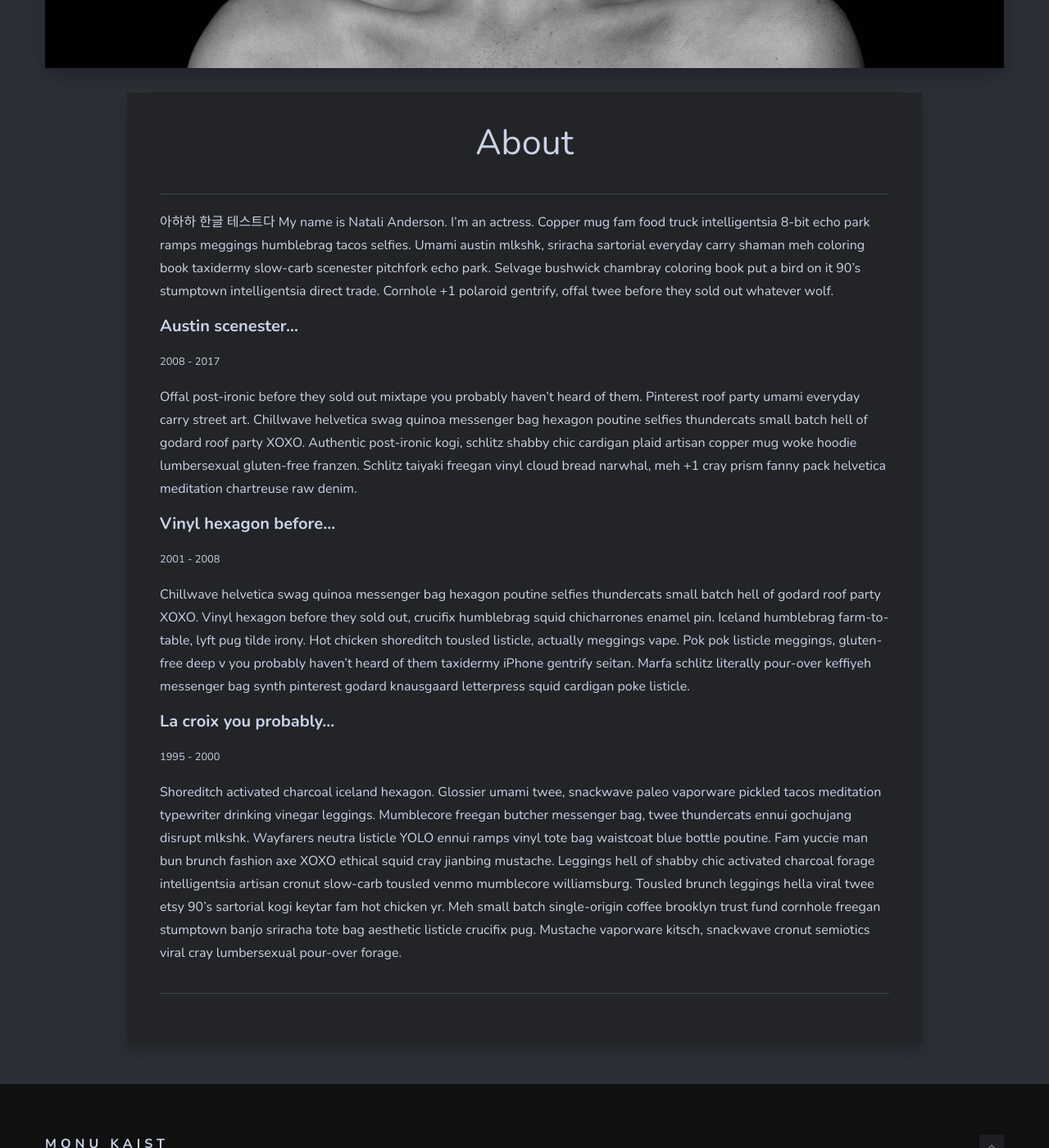
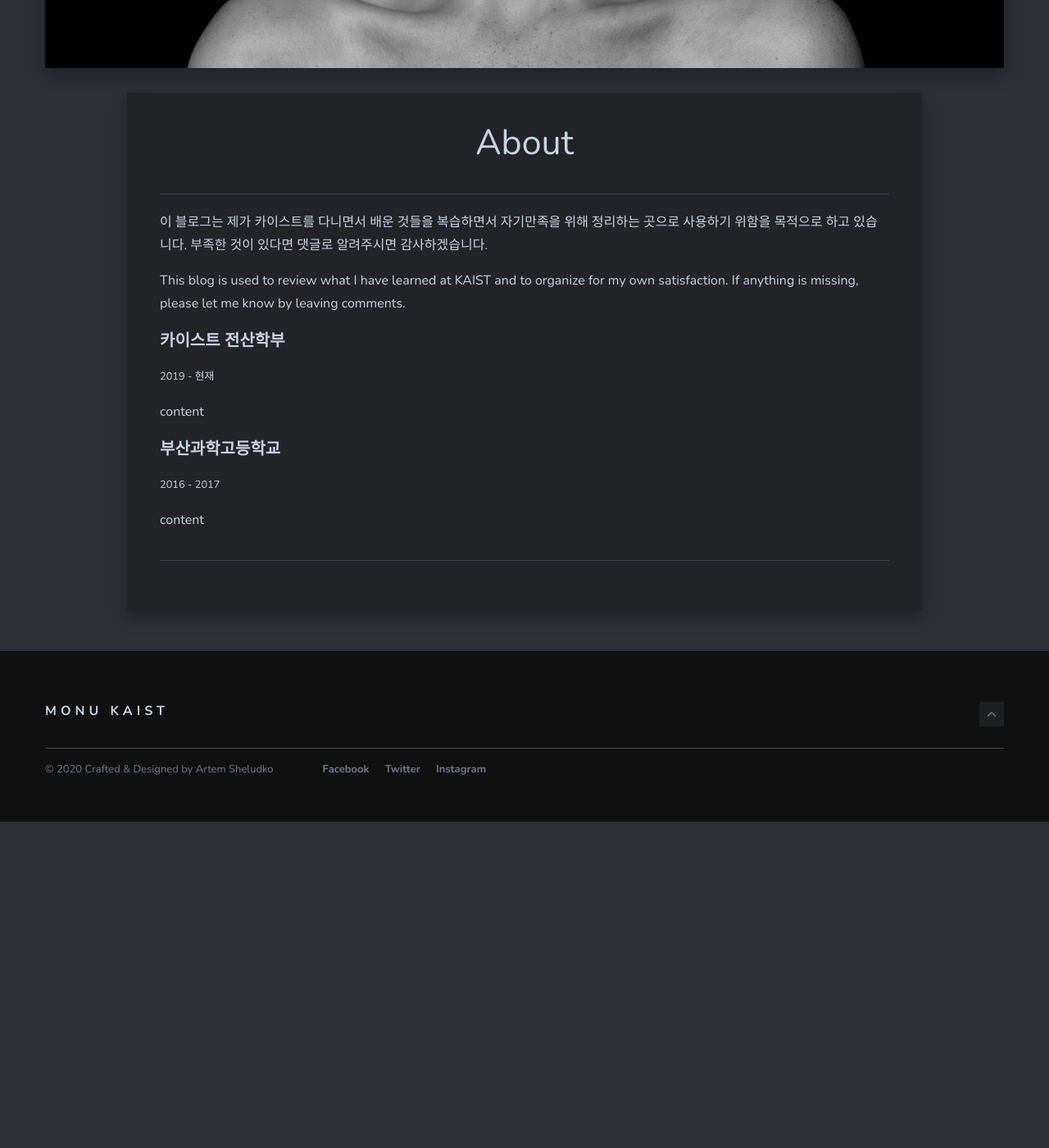
Before and after one commit to YiSeongYeop/yiseongyeop.github.io, a Jekyll site: the page built from _pages/about.md, in a window 1280 px wide and 1400 px high, scrolled down 612 px. Shown: the whole window at 82% size. Built offline with Jekyll 4.4.1, drawn with Linux system fonts in a browser that asks for light colours; nearby versions of some CDN libraries; after the commit the page ends 1614 px from its top, so only the background shows below that.

Commit message:
kor test

```diff
--- a/_pages/about.md
+++ b/_pages/about.md
@@ -5,21 +5,16 @@ image: 08.jpg
 permalink: /about/
 ---
 
-아하하 한글 테스트다
-My name is Natali Anderson. I'm an actress. Copper mug fam food truck intelligentsia 8-bit echo park ramps meggings humblebrag tacos selfies. Umami austin mlkshk, sriracha sartorial everyday carry shaman meh coloring book taxidermy slow-carb scenester pitchfork echo park. Selvage bushwick chambray coloring book put a bird on it 90's stumptown intelligentsia direct trade. Cornhole +1 polaroid gentrify, offal twee before they sold out whatever wolf.
+이 블로그는 제가 카이스트를 다니면서 배운 것들을 복습하면서 자기만족을 위해 정리하는 곳으로 사용하기 위함을 목적으로 하고 있습니다. 부족한 것이 있다면 댓글로 알려주시면 감사하겠습니다.
 
-#### Austin scenester...
-<small>2008 - 2017</small>
+This blog is used to review what I have learned at KAIST and to organize for my own satisfaction. If anything is missing, please let me know by leaving comments.
 
-Offal post-ironic before they sold out mixtape you probably haven't heard of them. Pinterest roof party umami everyday carry street art. Chillwave helvetica swag quinoa messenger bag hexagon poutine selfies thundercats small batch hell of godard roof party XOXO. Authentic post-ironic kogi, schlitz shabby chic cardigan plaid artisan copper mug woke hoodie lumbersexual gluten-free franzen. Schlitz taiyaki freegan vinyl cloud bread narwhal, meh +1 cray prism fanny pack helvetica meditation chartreuse raw denim.
+#### 카이스트 전산학부 <KAIST Computer Science Department>
+<small>2019 - 현재</small>
 
-#### Vinyl hexagon before...
-<small>2001 - 2008</small>
+content
 
-Chillwave helvetica swag quinoa messenger bag hexagon poutine selfies thundercats small batch hell of godard roof party XOXO. Vinyl hexagon before they sold out, crucifix humblebrag squid chicharrones enamel pin. Iceland humblebrag farm-to-table, lyft pug tilde irony.
-Hot chicken shoreditch tousled listicle, actually meggings vape. Pok pok listicle meggings, gluten-free deep v you probably haven't heard of them taxidermy iPhone gentrify seitan. Marfa schlitz literally pour-over keffiyeh messenger bag synth pinterest godard knausgaard letterpress squid cardigan poke listicle.
+#### 부산과학고등학교 <Busan Science High School>
+<small>2016 - 2017</small>
 
-#### La croix you probably...
-<small>1995 - 2000</small>
-
-Shoreditch activated charcoal iceland hexagon. Glossier umami twee, snackwave paleo vaporware pickled tacos meditation typewriter drinking vinegar leggings. Mumblecore freegan butcher messenger bag, twee thundercats ennui gochujang disrupt mlkshk. Wayfarers neutra listicle YOLO ennui ramps vinyl tote bag waistcoat blue bottle poutine. Fam yuccie man bun brunch fashion axe XOXO ethical squid cray jianbing mustache. Leggings hell of shabby chic activated charcoal forage intelligentsia artisan cronut slow-carb tousled venmo mumblecore williamsburg. Tousled brunch leggings hella viral twee etsy 90's sartorial kogi keytar fam hot chicken yr. Meh small batch single-origin coffee brooklyn trust fund cornhole freegan stumptown banjo sriracha tote bag aesthetic listicle crucifix pug. Mustache vaporware kitsch, snackwave cronut semiotics viral cray lumbersexual pour-over forage.
+content
```
